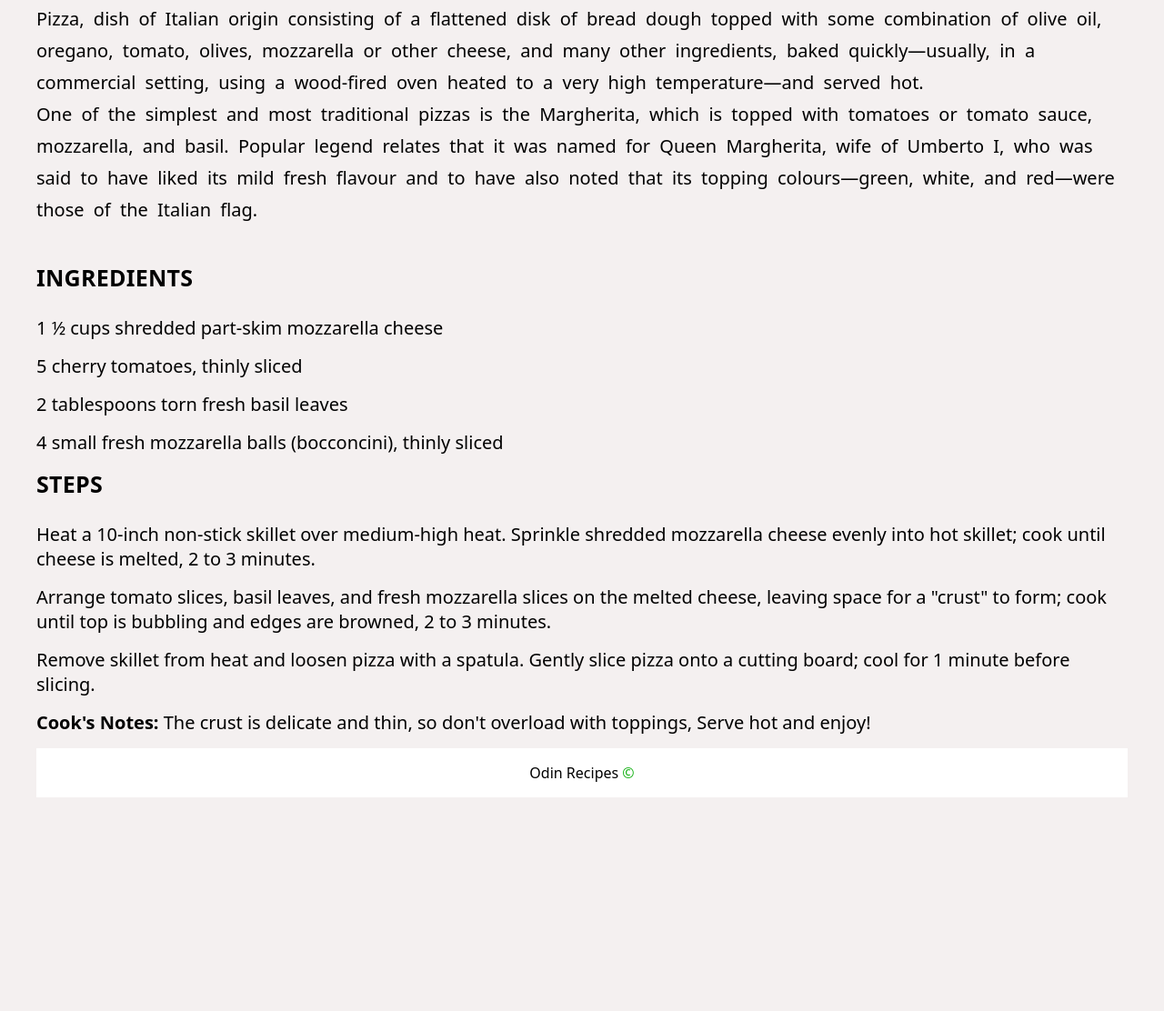
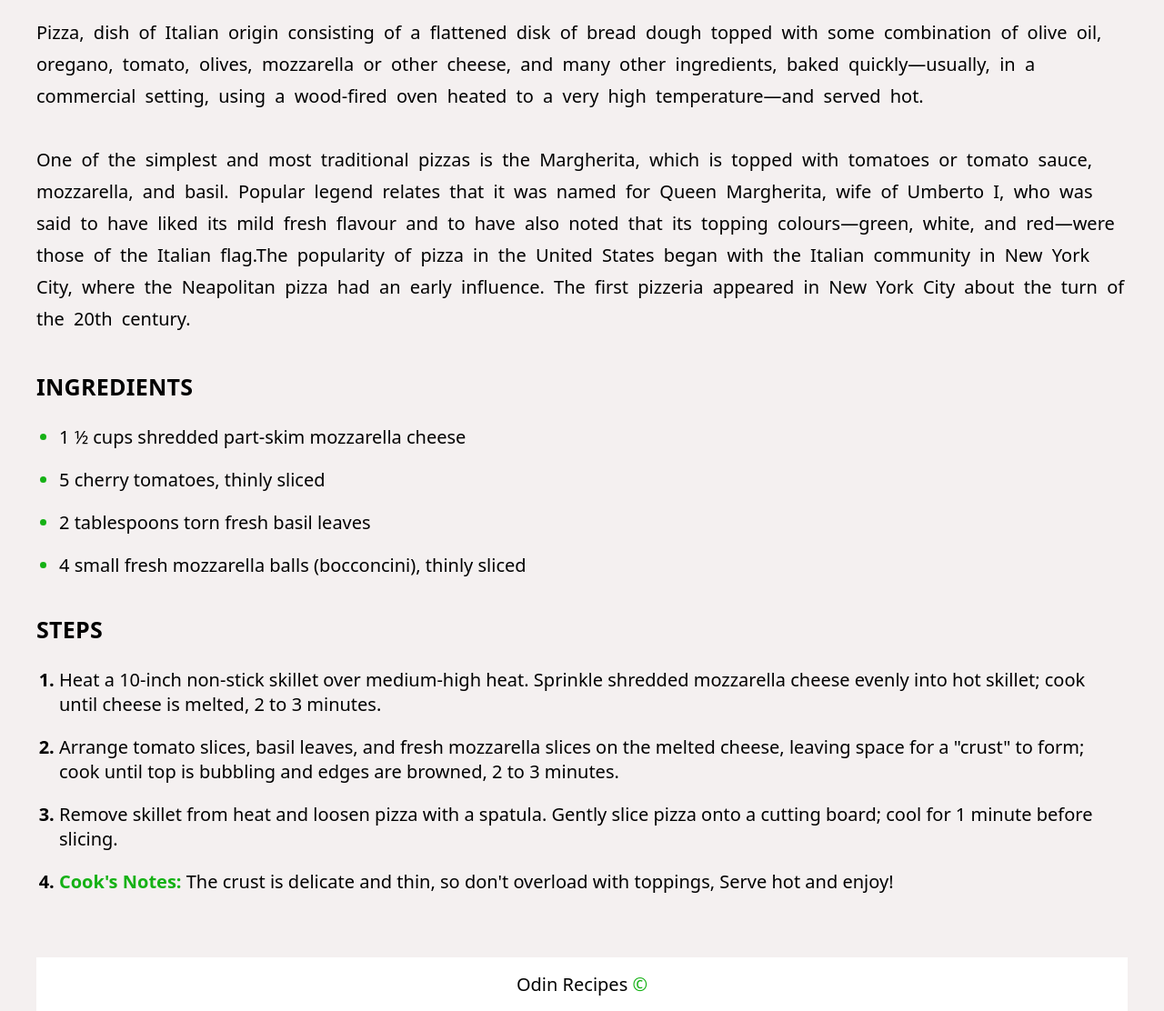
Before and after one commit to Jeetender1621/odin-recipes, a plain HTML site: page recipes/cheesyskilletpizza.html in a window 1280 px wide. Shown: the part 651-1763 px from the top of the page at 91% size. Before the commit the page ends 1528 px from the top, so only its background shows below. Drawn offline with Linux system fonts and the light colour scheme.

Commit message:
Modify styling(individual recipe pages)

```diff
--- a/recipes/cheesyskilletpizza.html
+++ b/recipes/cheesyskilletpizza.html
@@ -7,27 +7,32 @@
     <link rel="stylesheet" href="../styles/styles.css">
 </head>
 <body>
+    <div class="header">
     <h1 class="recipe-header"> Odin Recipes | Cheesy-Crust Skillet Pizza</h1>
+    </div>
+    <div class="container">
     <img src ="../imgs/cheesyskilletpizza.jpg" alt = "Cheesy-Crust Skillet Pizza" height="200" width="300"/>
     <h2>Description</h2>
     <div class="description">
     <p>Pizza, dish of Italian origin consisting of a flattened disk of bread dough topped with some combination of olive oil, oregano, tomato, olives, mozzarella or other cheese, and many other ingredients, baked quickly—usually, in a commercial setting, using a wood-fired oven heated to a very high temperature—and served hot.</p>
-    <p>One of the simplest and most traditional pizzas is the Margherita, which is topped with tomatoes or tomato sauce, mozzarella, and basil. Popular legend relates that it was named for Queen Margherita, wife of Umberto I, who was said to have liked its mild fresh flavour and to have also noted that its topping colours—green, white, and red—were those of the Italian flag.</p>
+    <br/>
+    <p>One of the simplest and most traditional pizzas is the Margherita, which is topped with tomatoes or tomato sauce, mozzarella, and basil. Popular legend relates that it was named for Queen Margherita, wife of Umberto I, who was said to have liked its mild fresh flavour and to have also noted that its topping colours—green, white, and red—were those of the Italian flag.The popularity of pizza in the United States began with the Italian community in New York City, where the Neapolitan pizza had an early influence. The first pizzeria appeared in New York City about the turn of the 20th century.</p>
     </div>
     <h2>Ingredients</h3>
-    <ul>
+    <ul class="ingredients">
         <li>1 ½ cups shredded part-skim mozzarella cheese</li>
         <li>5 cherry tomatoes, thinly sliced</li>
         <li>2 tablespoons torn fresh basil leaves</li>
         <li>4 small fresh mozzarella balls (bocconcini), thinly sliced</li>
     </ul>
     <h2>Steps</h3>
-    <ol>
+    <ol class="steps">
         <li>Heat a 10-inch non-stick skillet over medium-high heat. Sprinkle shredded mozzarella cheese evenly into hot skillet; cook until cheese is melted, 2 to 3 minutes.</li>
         <li>Arrange tomato slices, basil leaves, and fresh mozzarella slices on the melted cheese, leaving space for a "crust" to form; cook until top is bubbling and edges are browned, 2 to 3 minutes.</li>
         <li>Remove skillet from heat and loosen pizza with a spatula. Gently slice pizza onto a cutting board; cool for 1 minute before slicing.</li>
-        <li><b>Cook's Notes:</b> The crust is delicate and thin, so don't overload with toppings, Serve hot and enjoy!</li>
+        <li><b class="cooks-notes">Cook's Notes:</b> The crust is delicate and thin, so don't overload with toppings, Serve hot and enjoy!</li>
     </ol>
+    </div>
     <footer>Odin Recipes <span class="copyright">&copy;</span></footer>
 </body>
 </html>
--- a/styles/styles.css
+++ b/styles/styles.css
@@ -13,11 +13,9 @@ body{
     justify-content: space-between;
     height: 100vh;
 }
-
-footer{
-    background-color: rgb(255, 255, 255);
-    text-align: center;
-    padding: 16px;
+.container{
+    flex-grow: 1;
+    margin: 50px 0;
 }
 
 h1{
@@ -26,7 +24,6 @@ h1{
     font-size: 40px;
     text-align: center;
     padding: 30px;
-    margin-bottom: 40px;
     font-weight:900;
     background-color: rgb(255, 255, 255);
     letter-spacing: 0.75px;
@@ -42,7 +39,7 @@ h2{
 }
 li{
     list-style-type: none;
-    margin-bottom: 15px;
+    margin-bottom: 20px;
     font-size: 20px;
 
 }
@@ -83,10 +80,34 @@ img{
 .ingredients{
     margin-bottom: 40px;
 }
+.ingredients li{
+    list-style-type: disc;
+    margin-left: 25px;
+}
+.ingredients li::marker {
+    color: rgb(21, 177, 21);
+  }
+
+.steps li{
+    list-style-type:decimal;
+    margin-left: 25px;
+}
+
+.steps li::marker{
+    font-weight: bold;
+}
+
+.cooks-notes{
+    color:rgb(21, 177, 21);
+}
+
+footer{
+    background-color: rgb(255, 255, 255);
+    text-align: center;
+    padding: 16px;
+    font-size: 20px;
+}
 
 .copyright{
-    color: rgb(21, 177, 21); ;
+    color: rgb(21, 177, 21);
 }
-.container{
-    flex-grow: 1;
-}
```
Also changed, not shown: recipes/basicburger.html (+7 -2 lines), recipes/chickenshawarma.html (+3 -2 lines).
